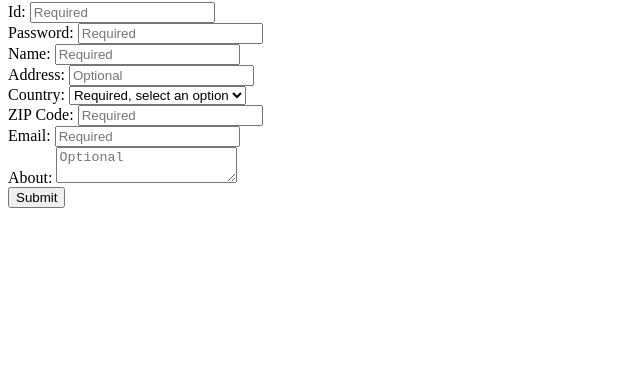
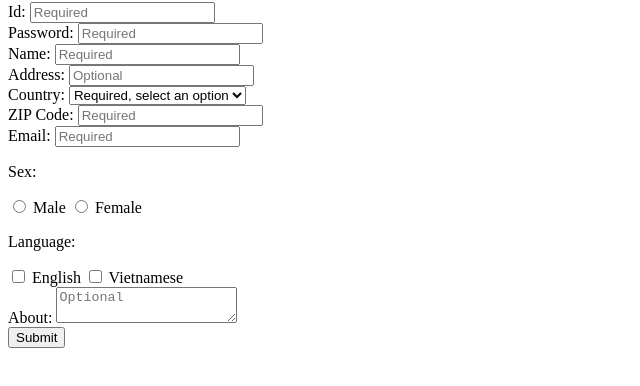
Before and after one commit to Jono-hare/WebDesign-November-2021, a plain HTML site: page formChallenge/formValidation.html in a window 1280 px wide. Shown: the part 86-472 px from the top of the page, without its empty margins (0-640 px from the left). Drawn offline with Linux system fonts and the light colour scheme.

Commit message:
Added in radio and checkboxes

```diff
--- a/formChallenge/formValidation.html
+++ b/formChallenge/formValidation.html
@@ -87,9 +87,21 @@
       />
     </div>
 
-<!-- Must add in radio boxes -->
+    <div class="radio-container">
+      <p>Sex:</p>
+      <input type="radio" name="user_sex" id="sex" required>
+      <label for="sex">Male</label>
+      <input type="radio" name="user_sex" id="sex" required>
+      <label for="sex">Female</label>
+    </div>
 
-<!-- Must add in check boxes -->
+    <div class="radio-container">
+      <p>Language:</p>
+      <input type="checkbox" name="user_language" id="language" required>
+      <label for="language">English</label>
+      <input type="checkbox" name="user_language" id="language" required>
+      <label for="language">Vietnamese</label>
+    </div>
 
     <div class="input-container">
       <label for="about">About:</label>
```
